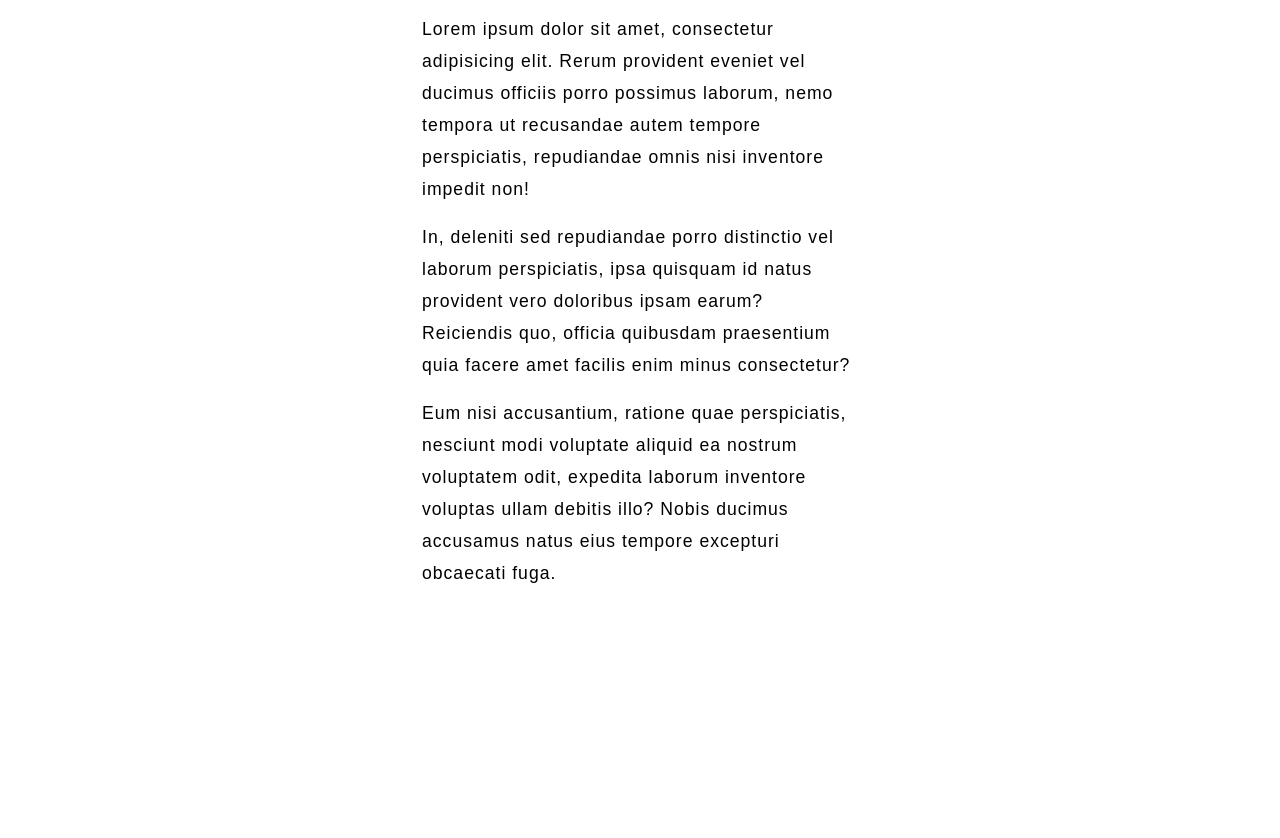
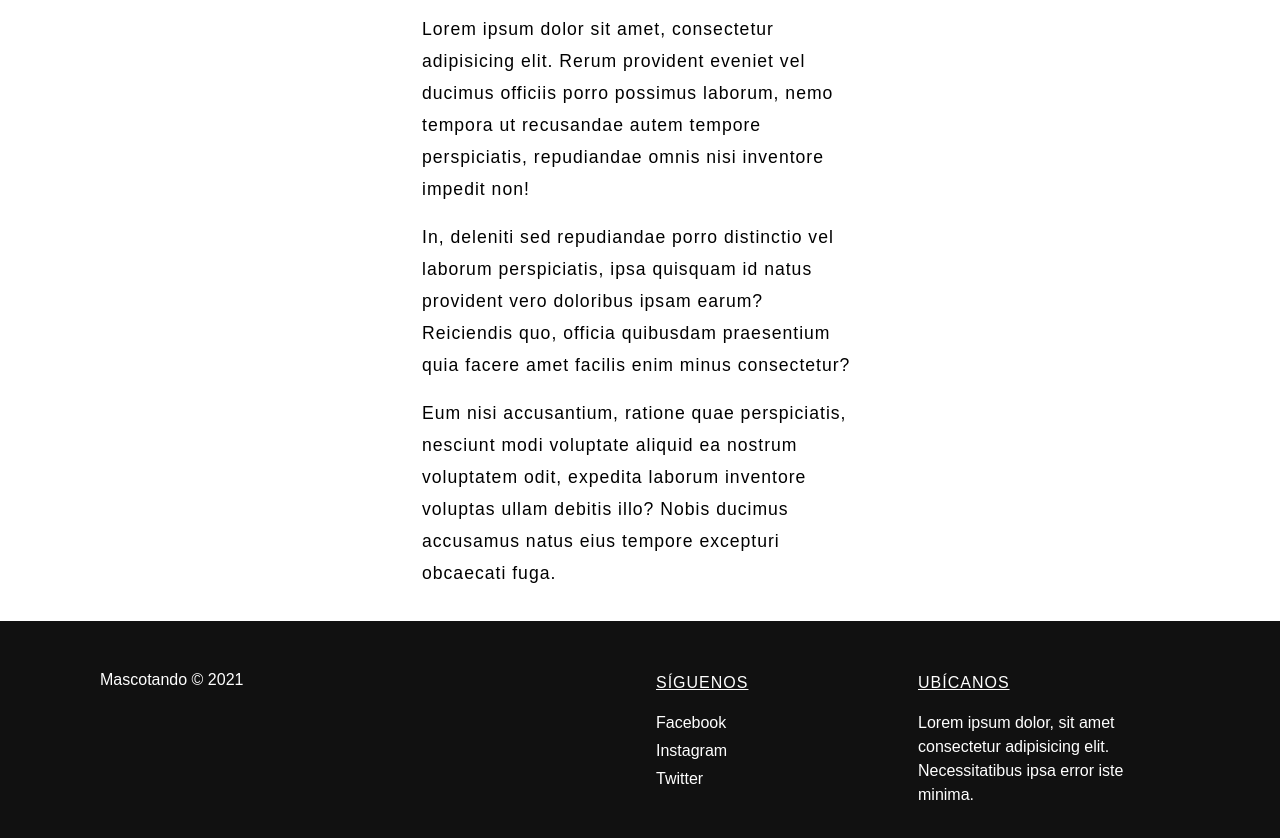
Before and after one commit to mitri-dvp/Git-Branches, a plain HTML site: page index.html in a window 1280 px wide. Shown: the part 90-928 px from the top of the page. Before the commit the page ends 800 px from the top, so only its background shows below. Drawn offline with Linux system fonts and the light colour scheme.

Commit message:
Footer terminado

```diff
--- a/css/style.css
+++ b/css/style.css
@@ -38,3 +38,32 @@ article p {
 article {
   padding: 2rem;
 }
+
+footer {
+  background-color: #111111;
+  color: #fff;
+  padding: 50px 100px;
+  display: grid;
+  grid-template-columns: 1fr 1fr;
+  gap: 2rem;
+}
+
+footer ul {
+  list-style: none;
+}
+footer .columns {
+  display: grid;
+  grid-template-columns: 1fr 1fr;
+}
+
+footer .columns .title {
+  text-transform: uppercase;
+  letter-spacing: 1px;
+  text-decoration: underline;
+  margin-bottom: 1rem;
+}
+
+footer .columns li {
+  margin-bottom: 0.25rem;
+  line-height: 1.5rem;
+}
--- a/index.html
+++ b/index.html
@@ -20,6 +20,22 @@
       <p>Eum nisi accusantium, ratione quae perspiciatis, nesciunt modi voluptate aliquid ea nostrum voluptatem odit, expedita laborum inventore voluptas ullam debitis illo? Nobis ducimus accusamus natus eius tempore excepturi obcaecati fuga.</p>
     </article>
   </main>
-  <footer></footer>
+  <footer>
+    <div>
+      Mascotando &copy; 2021
+    </div>
+    <div class="columns">
+      <ul>
+        <li class="title">Síguenos</li>
+        <li>Facebook</li>
+        <li>Instagram</li>
+        <li>Twitter</li>
+      </ul>
+      <ul>
+        <li class="title">Ubícanos</li>
+        <li>Lorem ipsum dolor, sit amet consectetur adipisicing elit. Necessitatibus ipsa error iste minima.</li>
+      </ul>
+    </div>
+  </footer>
 </body>
 </html>
```
